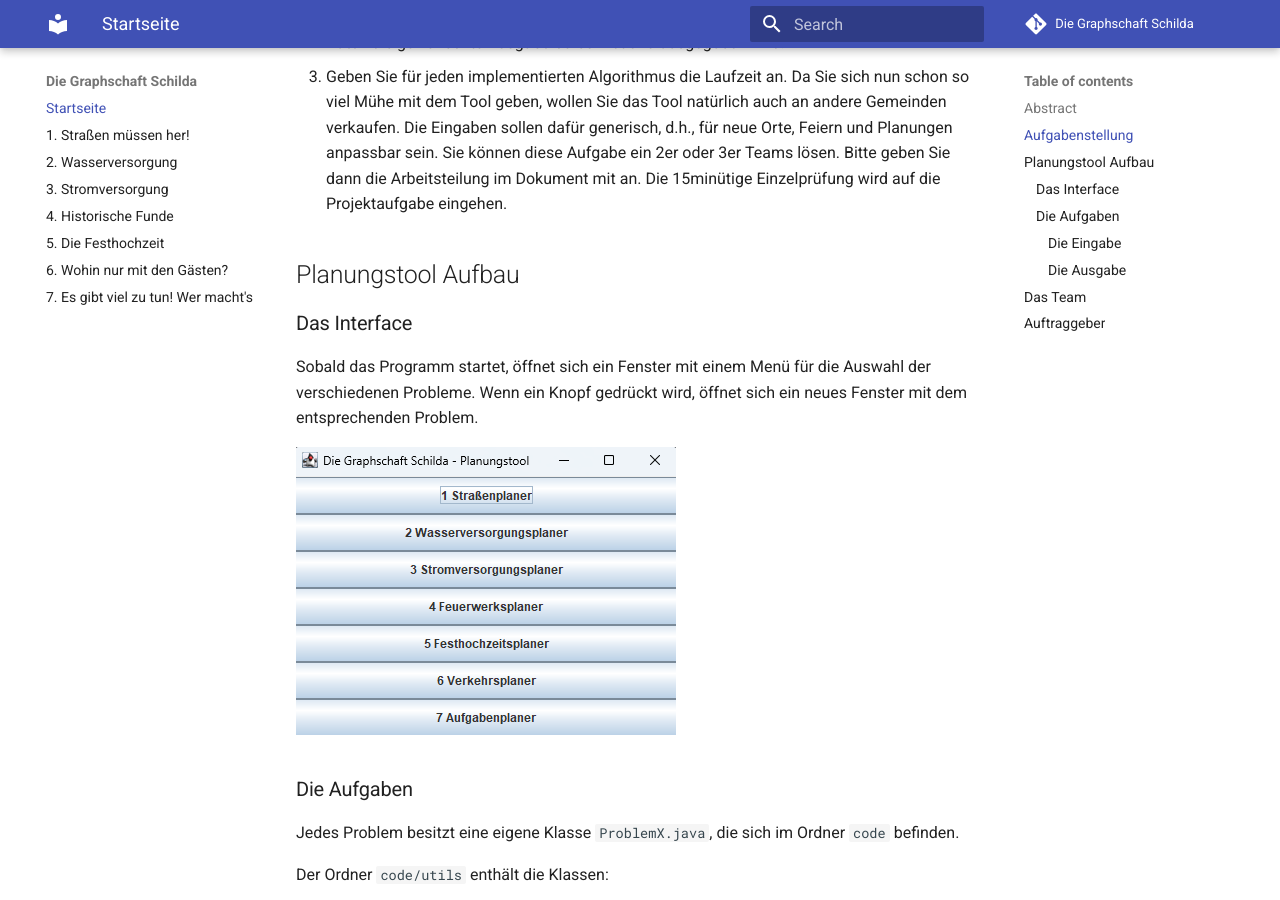
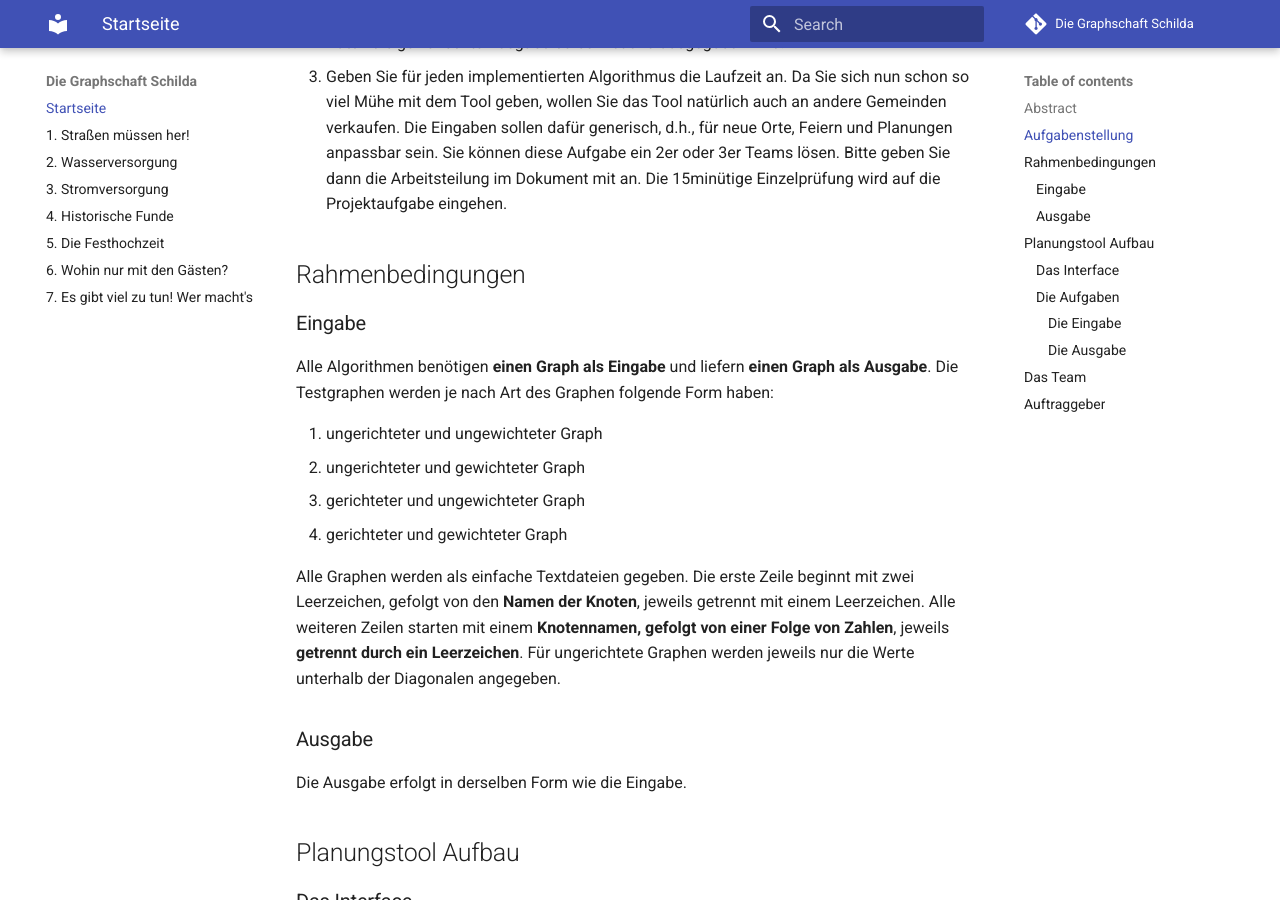
Before and after one commit to Halfpipe-SD/GraphschaftSchilda, an MkDocs documentation site: the page built from documentation/docs/index.md, in a window 1280 px wide and 900 px high, scrolled down 690 px. Built offline with MkDocs 1.6.1 and Material for MkDocs 9.7.7, drawn with Linux system fonts in a browser that asks for light colours; comment, search, counter and statistics services are not loaded.

Commit message:
added Rahmenbedingugen to index

````diff
--- a/documentation/docs/index.md
+++ b/documentation/docs/index.md
@@ -15,6 +15,26 @@ Entwickeln Sie ein Planungstool, dass der Graphschaft Schilda bei der Lösung ih
 2. Implementieren Sie den Algorithmus (in Java), so dass bei Eingabe der entsprechenden Daten die gewünschte Ausgabe berechnet und ausgegeben wird.
 3. Geben Sie für jeden implementierten Algorithmus die Laufzeit an. Da Sie sich nun schon so viel Mühe mit dem Tool geben, wollen Sie das Tool natürlich auch an andere
 Gemeinden verkaufen. Die Eingaben sollen dafür generisch, d.h., für neue Orte, Feiern und Planungen anpassbar sein. Sie können diese Aufgabe ein 2er oder 3er Teams lösen. Bitte geben Sie dann die Arbeitsteilung im Dokument mit an. Die 15minütige Einzelprüfung wird auf die Projektaufgabe eingehen.
+
+## Rahmenbedingungen
+
+### Eingabe
+
+Alle Algorithmen benötigen **einen Graph als Eingabe** und liefern **einen Graph als Ausgabe**.
+Die Testgraphen werden je nach Art des Graphen folgende Form haben:
+
+1. ungerichteter und ungewichteter Graph
+2. ungerichteter und gewichteter Graph
+3. gerichteter und ungewichteter Graph
+4. gerichteter und gewichteter Graph
+
+Alle Graphen werden als einfache Textdateien gegeben. Die erste Zeile beginnt mit zwei Leerzeichen, gefolgt von den **Namen der Knoten**, jeweils getrennt mit einem Leerzeichen.
+Alle weiteren Zeilen starten mit einem **Knotennamen, gefolgt von einer Folge von Zahlen**, jeweils **getrennt durch ein Leerzeichen**.
+Für ungerichtete Graphen werden jeweils nur die Werte unterhalb der Diagonalen angegeben.
+
+### Ausgabe
+
+Die Ausgabe erfolgt in derselben Form wie die Eingabe.
 
 ## Planungstool Aufbau
 
@@ -56,12 +76,12 @@ C 2 3 0                  C 1 0 0
 ```
 
 #### Die Ausgabe
+
 Die Ausgabedateien befinden sich in dem Ordner `output` und werden automatisch generiert oder überschrieben sobald ein Punkt aus dem Menü ausgewählt wird.
 
 Beim Betätigen eines Menübuttons wird die Ein- und Ausgabe graphisch dargestellt und zusätzlich in der Konsole ausgegeben.
 
 In der Ausgabedatei werden die Graphen in einer Adjazenzmatrix gespeichert, die dem Schema der Eingabedatei entspricht.
-
 
 ## Das Team
 
````
